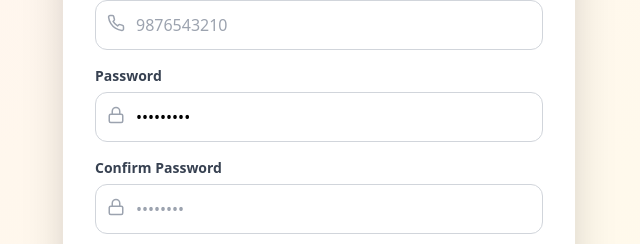
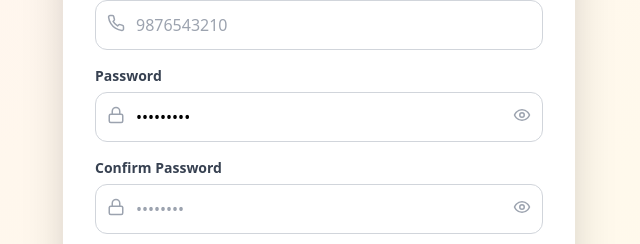
Before and after one commit to BhawanaAd/Campus-Cart, a React (Create React App) app in the folder frontend/: page / in a window 1280 px wide. Both pictures are taken after typing "name@example.com", "Sample123" into the empty fields and a click on the button "Create Account (Sign Up)". Shown: the part 556-800 px from the top of the page, without its empty margins (321-961 px from the left). Built offline with nearby package versions, Linux system fonts and the light colour scheme.

Commit message:
Add show/hide password toggle to login and signup fields

```diff
--- a/frontend/src/components/Login.jsx
+++ b/frontend/src/components/Login.jsx
@@ -1,6 +1,6 @@
 import React, { useState } from 'react';
 import { useApp } from '../context/AppContext';
-import { User, Mail, Lock, Phone, Store, MapPin, Tag, FileText } from 'lucide-react';
+import { User, Mail, Lock, Phone, Store, MapPin, Tag, FileText, Eye, EyeOff } from 'lucide-react';
 
 export default function Login() {
   const { login, signup, showNotification } = useApp();
@@ -14,6 +14,8 @@
   const [confirmPassword, setConfirmPassword] = useState('');
   const [fullName, setFullName] = useState('');
   const [phone, setPhone] = useState('');
+  const [showPassword, setShowPassword] = useState(false);
+  const [showConfirmPassword, setShowConfirmPassword] = useState(false);
 
   // Vendor Extra Fields for Sign Up
   const [restaurantName, setRestaurantName] = useState('');
@@ -258,13 +260,22 @@
             <div className="relative">
               <Lock size={18} className="absolute left-3 top-3.5 text-gray-400" />
               <input
-                type="password"
+                type={showPassword ? 'text' : 'password'}
                 value={password}
                 onChange={(e) => setPassword(e.target.value)}
-                className="w-full pl-10 pr-4 py-3 border border-gray-300 rounded-xl focus:ring-2 focus:ring-red-500 focus:border-transparent transition-all"
+                className="w-full pl-10 pr-11 py-3 border border-gray-300 rounded-xl focus:ring-2 focus:ring-red-500 focus:border-transparent transition-all"
                 placeholder="••••••••"
                 required
               />
+              <button
+                type="button"
+                onClick={() => setShowPassword((prev) => !prev)}
+                className="absolute right-3 top-3.5 text-gray-400 hover:text-gray-600 transition-colors"
+                tabIndex={-1}
+                aria-label={showPassword ? 'Hide password' : 'Show password'}
+              >
+                {showPassword ? <EyeOff size={18} /> : <Eye size={18} />}
+              </button>
             </div>
           </div>
 
@@ -275,13 +286,22 @@
               <div className="relative">
                 <Lock size={18} className="absolute left-3 top-3.5 text-gray-400" />
                 <input
-                  type="password"
+                  type={showConfirmPassword ? 'text' : 'password'}
                   value={confirmPassword}
                   onChange={(e) => setConfirmPassword(e.target.value)}
-                  className="w-full pl-10 pr-4 py-3 border border-gray-300 rounded-xl focus:ring-2 focus:ring-red-500 focus:border-transparent transition-all"
+                  className="w-full pl-10 pr-11 py-3 border border-gray-300 rounded-xl focus:ring-2 focus:ring-red-500 focus:border-transparent transition-all"
                   placeholder="••••••••"
                   required={isSignUp}
                 />
+                <button
+                  type="button"
+                  onClick={() => setShowConfirmPassword((prev) => !prev)}
+                  className="absolute right-3 top-3.5 text-gray-400 hover:text-gray-600 transition-colors"
+                  tabIndex={-1}
+                  aria-label={showConfirmPassword ? 'Hide password' : 'Show password'}
+                >
+                  {showConfirmPassword ? <EyeOff size={18} /> : <Eye size={18} />}
+                </button>
               </div>
             </div>
           )}
```
